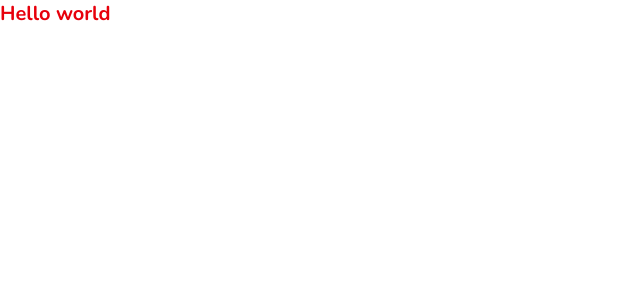
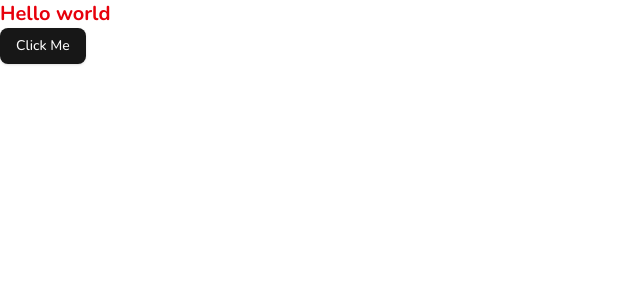
Before and after one commit to Maiiaa30/FinanceTracker, a React (Vite) app: page / in a window 1280 px wide. Shown: the top 300 px of the page, without its empty margins (0-640 px from the left). Built offline with nearby package versions, Linux system fonts and the light colour scheme.

Commit message:
add shadcn setup

```diff
--- a/src/App.jsx
+++ b/src/App.jsx
@@ -1,5 +1,12 @@
+import { Button } from "./components/ui/button";
+
 const App = () => {
-  return <h1 className="text-xl font-bold text-red-600">Hello world</h1>;
+  return (
+    <>
+      <h1 className="text-xl font-bold text-red-600">Hello world</h1>
+      <Button>Click Me</Button>
+    </>
+  );
 };
 
 export default App;
--- /dev/null
+++ b/src/components/ui/button.jsx
@@ -0,0 +1,51 @@
+import { Slot } from "@radix-ui/react-slot";
+import { cva } from "class-variance-authority";
+import * as React from "react";
+
+import { cn } from "@/lib/utils";
+
+const buttonVariants = cva(
+  "inline-flex items-center justify-center gap-2 whitespace-nowrap rounded-md text-sm font-medium transition-colors focus-visible:outline-none focus-visible:ring-1 focus-visible:ring-ring disabled:pointer-events-none disabled:opacity-50 [&_svg]:pointer-events-none [&_svg]:size-4 [&_svg]:shrink-0",
+  {
+    variants: {
+      variant: {
+        default:
+          "bg-primary text-primary-foreground shadow hover:bg-primary/90",
+        destructive:
+          "bg-destructive text-destructive-foreground shadow-sm hover:bg-destructive/90",
+        outline:
+          "border border-input bg-background shadow-sm hover:bg-accent hover:text-accent-foreground",
+        secondary:
+          "bg-secondary text-secondary-foreground shadow-sm hover:bg-secondary/80",
+        ghost: "hover:bg-accent hover:text-accent-foreground",
+        link: "text-primary underline-offset-4 hover:underline",
+      },
+      size: {
+        default: "h-9 px-4 py-2",
+        sm: "h-8 rounded-md px-3 text-xs",
+        lg: "h-10 rounded-md px-8",
+        icon: "h-9 w-9",
+      },
+    },
+    defaultVariants: {
+      variant: "default",
+      size: "default",
+    },
+  }
+);
+
+const Button = React.forwardRef(
+  ({ className, variant, size, asChild = false, ...props }, ref) => {
+    const Comp = asChild ? Slot : "button";
+    return (
+      <Comp
+        className={cn(buttonVariants({ variant, size, className }))}
+        ref={ref}
+        {...props}
+      />
+    );
+  }
+);
+Button.displayName = "Button";
+
+export { Button, buttonVariants };
--- a/src/index.css
+++ b/src/index.css
@@ -1,4 +1,8 @@
 @import "tailwindcss";
+
+@plugin "tailwindcss-animate";
+
+@custom-variant dark (&:is(.dark *));
 
 @font-face {
   font-family: "Nunito";
@@ -115,3 +119,122 @@
 * {
   font-family: "Nunito", sans-serif;
 }
+
+@theme inline {
+  --radius-sm: calc(var(--radius) - 4px);
+  --radius-md: calc(var(--radius) - 2px);
+  --radius-lg: var(--radius);
+  --radius-xl: calc(var(--radius) + 4px);
+  --radius-2xl: calc(var(--radius) + 8px);
+  --radius-3xl: calc(var(--radius) + 12px);
+  --radius-4xl: calc(var(--radius) + 16px);
+  --color-background: var(--background);
+  --color-foreground: var(--foreground);
+  --color-card: var(--card);
+  --color-card-foreground: var(--card-foreground);
+  --color-popover: var(--popover);
+  --color-popover-foreground: var(--popover-foreground);
+  --color-primary: var(--primary);
+  --color-primary-foreground: var(--primary-foreground);
+  --color-secondary: var(--secondary);
+  --color-secondary-foreground: var(--secondary-foreground);
+  --color-muted: var(--muted);
+  --color-muted-foreground: var(--muted-foreground);
+  --color-accent: var(--accent);
+  --color-accent-foreground: var(--accent-foreground);
+  --color-destructive: var(--destructive);
+  --color-border: var(--border);
+  --color-input: var(--input);
+  --color-ring: var(--ring);
+  --color-chart-1: var(--chart-1);
+  --color-chart-2: var(--chart-2);
+  --color-chart-3: var(--chart-3);
+  --color-chart-4: var(--chart-4);
+  --color-chart-5: var(--chart-5);
+  --color-sidebar: var(--sidebar);
+  --color-sidebar-foreground: var(--sidebar-foreground);
+  --color-sidebar-primary: var(--sidebar-primary);
+  --color-sidebar-primary-foreground: var(--sidebar-primary-foreground);
+  --color-sidebar-accent: var(--sidebar-accent);
+  --color-sidebar-accent-foreground: var(--sidebar-accent-foreground);
+  --color-sidebar-border: var(--sidebar-border);
+  --color-sidebar-ring: var(--sidebar-ring);
+}
+
+:root {
+  --radius: 0.625rem;
+  --background: oklch(1 0 0);
+  --foreground: oklch(0.145 0 0);
+  --card: oklch(1 0 0);
+  --card-foreground: oklch(0.145 0 0);
+  --popover: oklch(1 0 0);
+  --popover-foreground: oklch(0.145 0 0);
+  --primary: oklch(0.205 0 0);
+  --primary-foreground: oklch(0.985 0 0);
+  --secondary: oklch(0.97 0 0);
+  --secondary-foreground: oklch(0.205 0 0);
+  --muted: oklch(0.97 0 0);
+  --muted-foreground: oklch(0.556 0 0);
+  --accent: oklch(0.97 0 0);
+  --accent-foreground: oklch(0.205 0 0);
+  --destructive: oklch(0.577 0.245 27.325);
+  --border: oklch(0.922 0 0);
+  --input: oklch(0.922 0 0);
+  --ring: oklch(0.708 0 0);
+  --chart-1: oklch(0.646 0.222 41.116);
+  --chart-2: oklch(0.6 0.118 184.704);
+  --chart-3: oklch(0.398 0.07 227.392);
+  --chart-4: oklch(0.828 0.189 84.429);
+  --chart-5: oklch(0.769 0.188 70.08);
+  --sidebar: oklch(0.985 0 0);
+  --sidebar-foreground: oklch(0.145 0 0);
+  --sidebar-primary: oklch(0.205 0 0);
+  --sidebar-primary-foreground: oklch(0.985 0 0);
+  --sidebar-accent: oklch(0.97 0 0);
+  --sidebar-accent-foreground: oklch(0.205 0 0);
+  --sidebar-border: oklch(0.922 0 0);
+  --sidebar-ring: oklch(0.708 0 0);
+}
+
+.dark {
+  --background: oklch(0.145 0 0);
+  --foreground: oklch(0.985 0 0);
+  --card: oklch(0.205 0 0);
+  --card-foreground: oklch(0.985 0 0);
+  --popover: oklch(0.205 0 0);
+  --popover-foreground: oklch(0.985 0 0);
+  --primary: oklch(0.922 0 0);
+  --primary-foreground: oklch(0.205 0 0);
+  --secondary: oklch(0.269 0 0);
+  --secondary-foreground: oklch(0.985 0 0);
+  --muted: oklch(0.269 0 0);
+  --muted-foreground: oklch(0.708 0 0);
+  --accent: oklch(0.269 0 0);
+  --accent-foreground: oklch(0.985 0 0);
+  --destructive: oklch(0.704 0.191 22.216);
+  --border: oklch(1 0 0 / 10%);
+  --input: oklch(1 0 0 / 15%);
+  --ring: oklch(0.556 0 0);
+  --chart-1: oklch(0.488 0.243 264.376);
+  --chart-2: oklch(0.696 0.17 162.48);
+  --chart-3: oklch(0.769 0.188 70.08);
+  --chart-4: oklch(0.627 0.265 303.9);
+  --chart-5: oklch(0.645 0.246 16.439);
+  --sidebar: oklch(0.205 0 0);
+  --sidebar-foreground: oklch(0.985 0 0);
+  --sidebar-primary: oklch(0.488 0.243 264.376);
+  --sidebar-primary-foreground: oklch(0.985 0 0);
+  --sidebar-accent: oklch(0.269 0 0);
+  --sidebar-accent-foreground: oklch(0.985 0 0);
+  --sidebar-border: oklch(1 0 0 / 10%);
+  --sidebar-ring: oklch(0.556 0 0);
+}
+
+@layer base {
+  * {
+    @apply border-border outline-ring/50;
+  }
+  body {
+    @apply bg-background text-foreground;
+  }
+}
--- /dev/null
+++ b/src/lib/utils.js
@@ -0,0 +1,6 @@
+import { clsx } from "clsx";
+import { twMerge } from "tailwind-merge"
+
+export function cn(...inputs) {
+  return twMerge(clsx(inputs));
+}
--- a/vite.config.js
+++ b/vite.config.js
@@ -1,8 +1,15 @@
 import tailwindcss from "@tailwindcss/vite";
 import react from "@vitejs/plugin-react";
+import path from "path";
 import { defineConfig } from "vite";
 
 // https://vite.dev/config/
 export default defineConfig({
   plugins: [react(), tailwindcss()],
+  resolve: {
+    alias: {
+      // eslint-disable-next-line no-undef
+      "@": path.resolve(__dirname, "./src"),
+    },
+  },
 });
```
Also changed, not shown: jsconfig.json (+6 -1 lines), package.json (+7 -1 lines), components.json (added), 2 other files (tests, documents, lock files or other folders).
